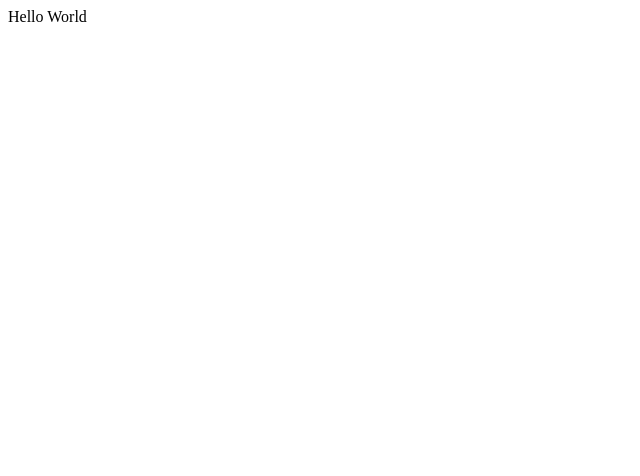
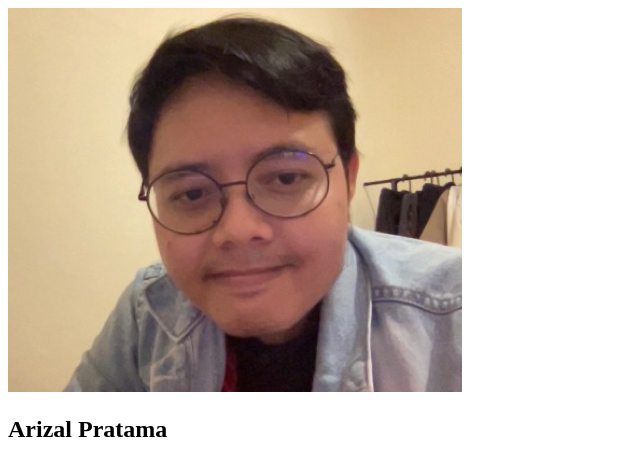
Before and after one commit to arizalpratama/my-repo-from-remote, a plain HTML site: page index.html in a window 1280 px wide. Shown: the whole page, without its empty margins (0-640 px from the left). Drawn offline with Linux system fonts and the light colour scheme.

Commit message:
Changed Hello world with img and h2 to display simple profile data. Image file added in the folder images and used as resource in the img element in index.html file

```diff
--- a/index.html
+++ b/index.html
@@ -4,7 +4,9 @@
   </head>
 
   <body>
-    Hello World
+    <div>
+        <img src="images/arizalpratama.png" alt="profile image" />
+        <h2>Arizal Pratama</h2>
+     </div>
   </body>
-
 </html>
```
Also changed, not shown: images/arizalpratama.png (added).
